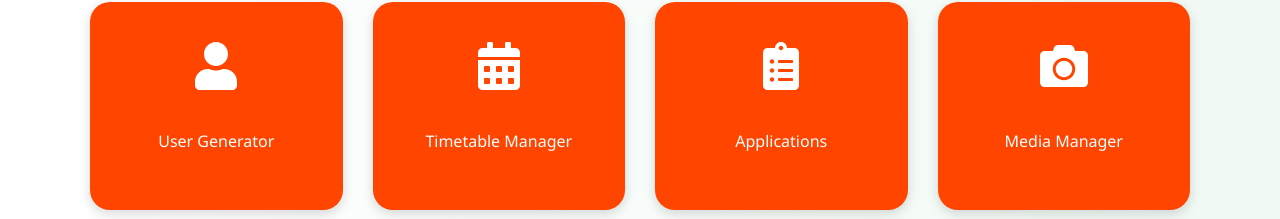
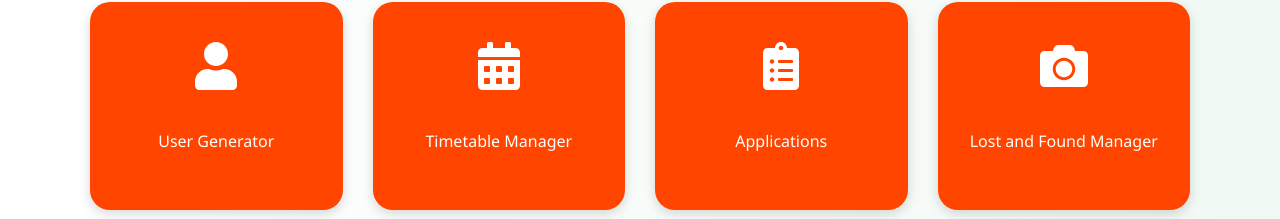
Before and after one commit to ahmedddddr/wild-academy, a React (Create React App) app in the folder frontend/: page /admin/dashboard in a window 1280 px wide. Shown: the part 142-361 px from the top of the page. Built offline with nearby package versions, Linux system fonts and the light colour scheme.

Commit message:
Rename Photo Gallery to Lost and Found

```diff
--- a/frontend/src/pages/AdminDashboard.js
+++ b/frontend/src/pages/AdminDashboard.js
@@ -28,7 +28,7 @@ const AdminDashboard = () => {
 
         <div className="admin-card" onClick={() => navigate('/admin/media')}>
           <FaCamera className="admin-icon" />
-          <p>Media Manager</p>
+          <p>Lost and Found Manager</p>
         </div>
 
         <div className="admin-card" onClick={() => navigate('/admin/chat')}>
--- a/frontend/src/pages/AdminMediaManager.js
+++ b/frontend/src/pages/AdminMediaManager.js
@@ -98,7 +98,7 @@ function AdminMediaManager() {
 
   return (
     <div className="media-container">
-      <h2 className="media-title">📷 Admin Media Manager</h2>
+      <h2 className="media-title">📷 Admin Lost and Found Manager</h2>
 
       <div className="media-form">
         <input type="file" onChange={handleFileChange} />
--- a/frontend/src/pages/MainPage.js
+++ b/frontend/src/pages/MainPage.js
@@ -64,7 +64,7 @@ const MainPage = ({ user }) => {
 
         <div className="dashboard-card" onClick={() => navigate('/media')}>
           <FaCamera className="dashboard-icon" />
-          <p>Photo Gallery</p>
+          <p>Lost and Found</p>
         </div>
 
         <div className="dashboard-card" onClick={() => navigate('/chat')}>
--- a/frontend/src/pages/MediaCenter.js
+++ b/frontend/src/pages/MediaCenter.js
@@ -26,7 +26,7 @@ const MediaCenter = ({ user }) => {
 
   return (
     <div className="media-page-container">
-      <h2 className="media-title">📸 Media Center for {user.branch} – Age {user.ageGroup}</h2>
+      <h2 className="media-title">📸 Lost and Found for {user.branch} – Age {user.ageGroup}</h2>
 
       <div className="media-gallery">
         {photos.length === 0 ? (
```
